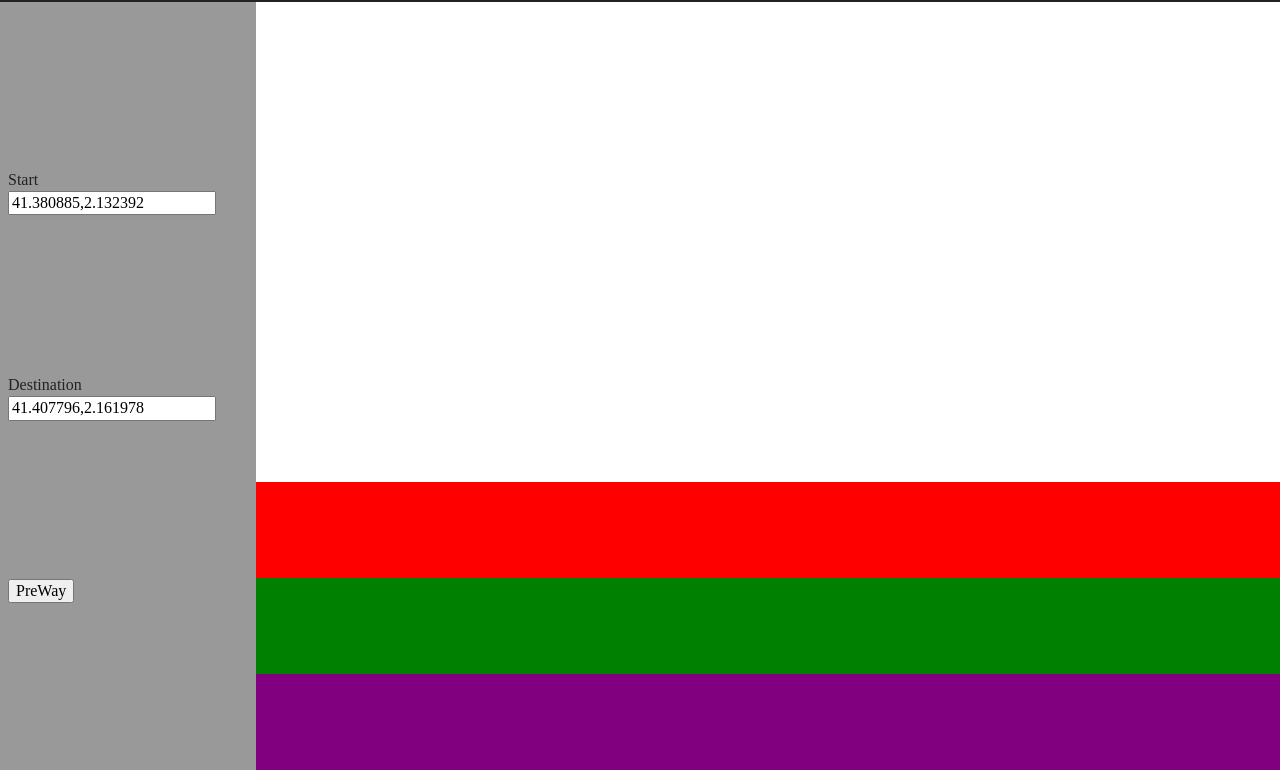
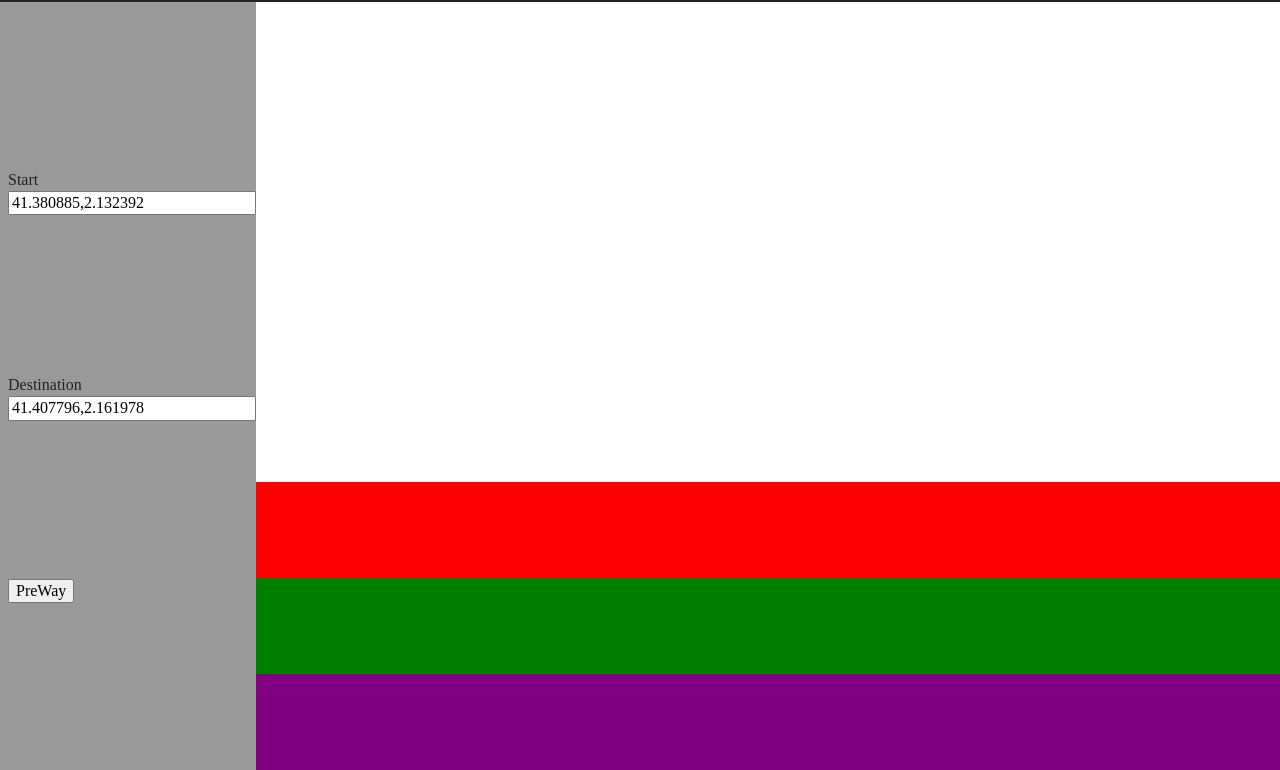
Before and after one commit to MottyJ/PreWay, a plain HTML site: page index.html in a window 1280 px wide. Shown: the part 30-800 px from the top of the page. Drawn offline with nearby package versions, Linux system fonts and the light colour scheme; some packages are replaced by stand-ins of ours.

Commit message:
changed css

```diff
--- a/css/main.css
+++ b/css/main.css
@@ -330,3 +330,11 @@ textarea {
   height: 12vh;
   background-color: purple;
 }
+
+#txtSource {
+  width: 100%;
+}
+
+#txtDestination {
+  width: 100%;
+}
```
